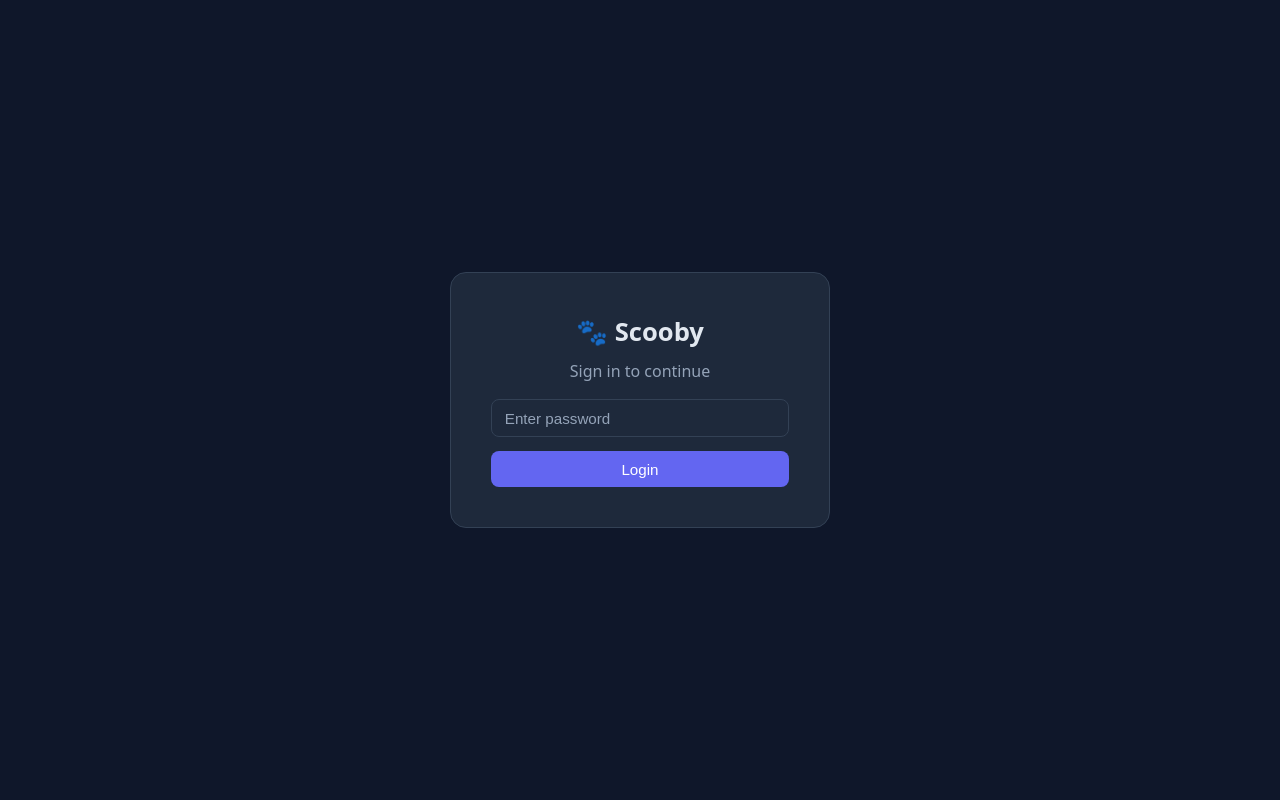
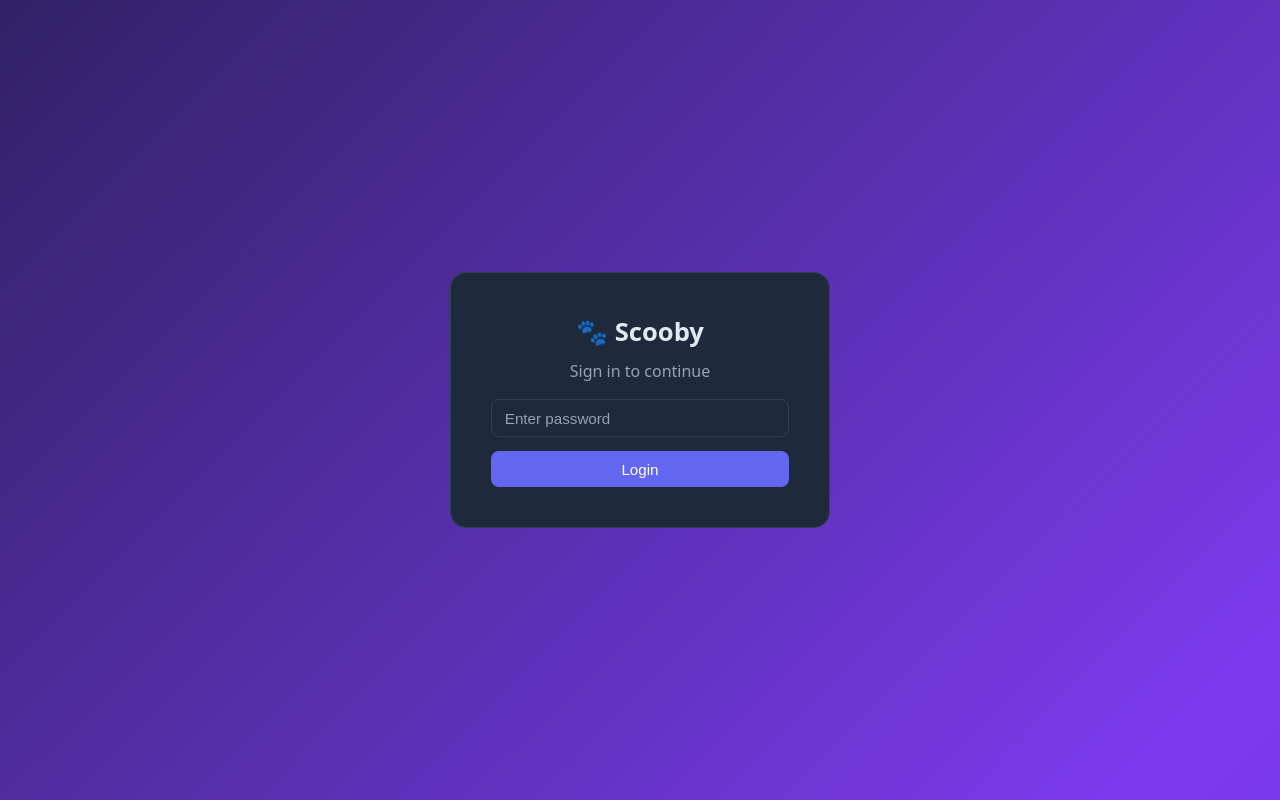
Before and after one commit to The-only-Direction/Scooby_2.0, a Next.js app: page / in a window 1280 px wide. Built offline with nearby package versions, Linux system fonts and the light colour scheme.

Commit message:
Deactivation

```diff
--- a/app/globals.css
+++ b/app/globals.css
@@ -102,7 +102,12 @@ tbody tr:last-child td { border-bottom: none; }
 .muted { color: var(--text-muted); }
 
 /* ---- Auth (login) ---- */
-.auth-page { display: flex; align-items: center; justify-content: center; min-height: 100vh; padding: 2rem; }
+.auth-page { display: flex; align-items: center; justify-content: center; min-height: 100vh; padding: 2rem;
+  background:
+  linear-gradient(-45deg, #4338ca, #7c3aed, #0f172a, #6366f1);
+  background-size:400% 400%;
+  animation: gradientMove 8s linear infinite;
+}
 .auth-card {
   background: var(--surface); border: 1px solid var(--border);
   padding: 2.5rem; border-radius: 16px; width: 100%; max-width: 380px;
@@ -122,3 +127,10 @@ tbody tr:last-child td { border-bottom: none; }
   border-radius: 12px; padding: 1.5rem; margin-top: 1.5rem;
 }
 .panel h2 { margin-bottom: 0.5rem; }
+
+
+@keyframes gradientMove{
+  0%   {background-position: 0% 50%;}
+  50%  {background-position: 100% 50%;}
+  100% {background-position: 0% 50%;}
+}
```
Also changed, not shown: app/dashboard/page.js (+14 -2 lines).
